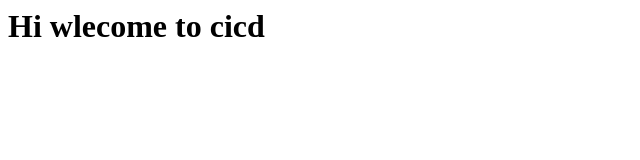
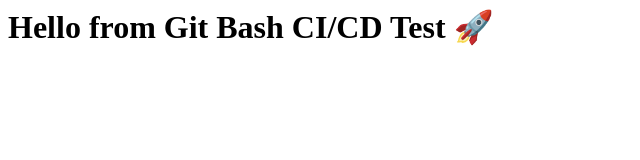
Before and after one commit to AkshataTodmal33/simple-cicd-project, a plain HTML site: page index.html in a window 1280 px wide. Shown: the whole page, without its empty margins (0-640 px from the left). Drawn offline with Linux system fonts and the light colour scheme.

Commit message:
Updated website via Git Bash

```diff
--- a/index.html
+++ b/index.html
@@ -1,6 +1,6 @@
 
 <html>
 <body>
-<h1>Hi wlecome to cicd</h1>
+<h1>Hello from Git Bash CI/CD Test 🚀</h1>
 </body>
 </html>
```
